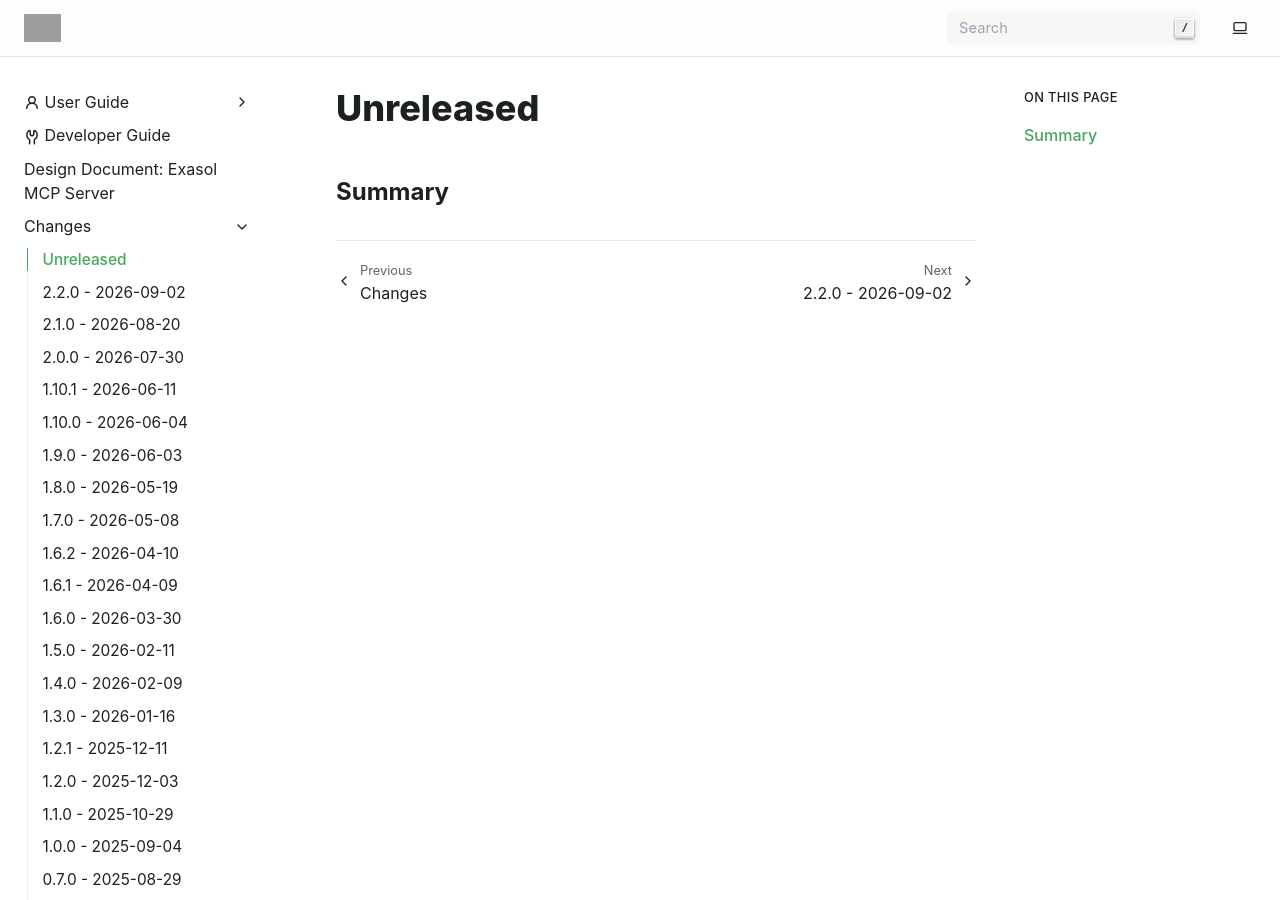
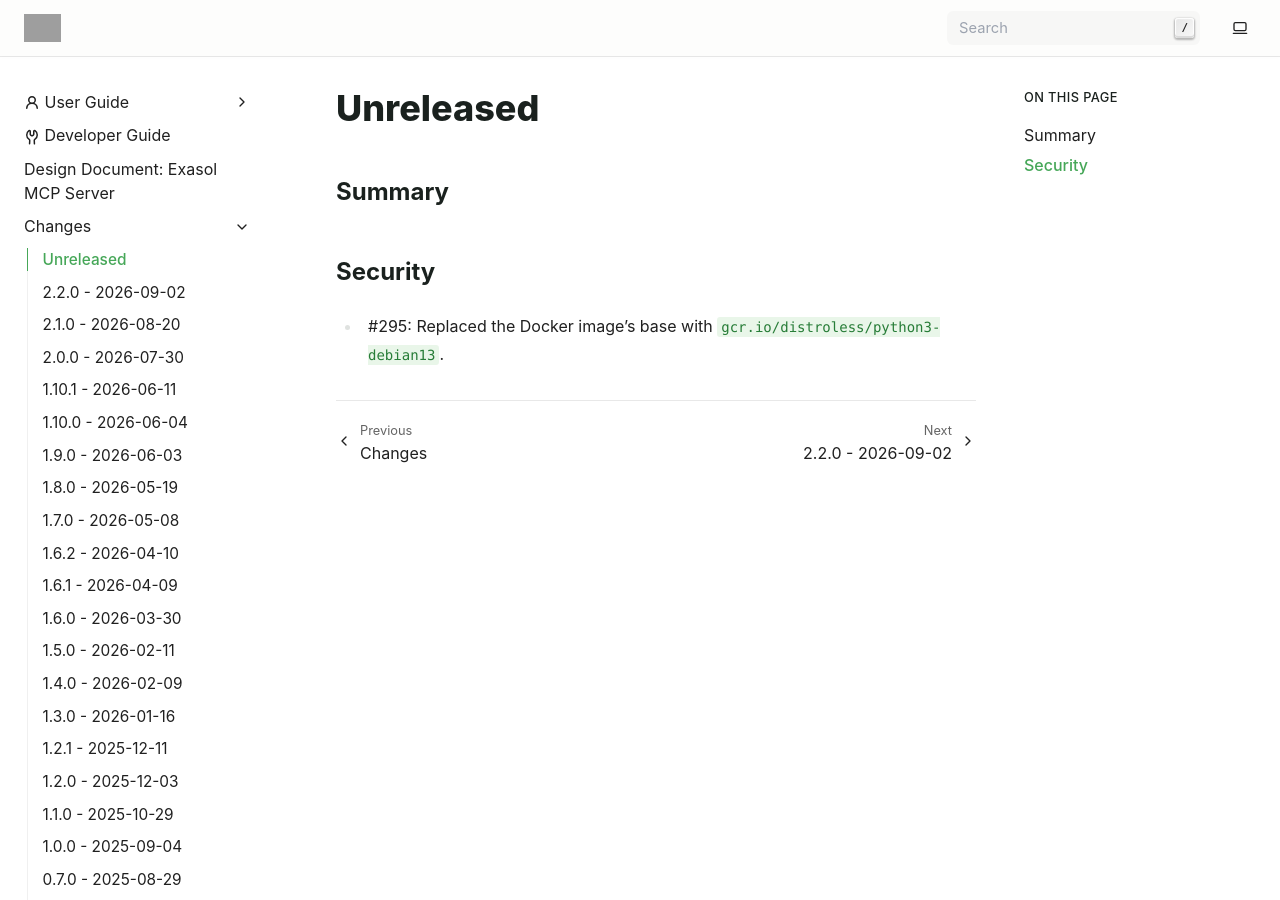
Before and after one commit to exasol/mcp-server, a Sphinx documentation site: the page built from doc/changes/unreleased.md, in a window 1280 px wide and 900 px high. Built offline with Sphinx 7.4.7, drawn with Linux system fonts in a browser that asks for light colours; grey boxes are pictures that could not be loaded.

Commit message:
Replaced the Docker image base with a distroless image (#296)
* #295: Replace Docker image base with distroless

Switches the runtime stage to gcr.io/distroless/python3-debian13:nonroot,
built from a python:3.13-slim-trixie venv. The final image no longer
ships a shell, package manager, or pip, shrinking the OS-level CVE
surface that recent Docker CVE-fix PRs had to chase. Also adds a
Dependabot docker-ecosystem watch, since distroless removes the
in-image apt-get upgrade patching path.

Co-Authored-By: Claude Sonnet 5 <noreply@anthropic.com>

* #295: Simplify Dockerfile comments

Rewords the distroless-related comments in plainer language
(removes "ABI/path compatibility", "shebangs", etc.).

Co-Authored-By: Claude Sonnet 5 <noreply@anthropic.com>

* #295: Remove venv's bundled pip from the distroless image

`python -m venv` installs its own copy of pip, which vendors its own
copies of msgpack and setuptools carrying known CVEs (GHSA-6v7p-g79w-8964,
CVE-2025-47273) -- the same ones the previous slim-based image's
`pip uninstall -y pip` step addressed. That step didn't carry over to
the distroless rewrite since distroless itself never has pip, but the
venv copied into it still did.

Confirmed via a Trivy scan on a real build (VM with Docker): before this
fix the image carried 2 HIGH findings (msgpack, setuptools); after, 0.

Co-Authored-By: Claude Sonnet 5 <noreply@anthropic.com>

* #295 Shortened changelog record

* #295: Add cooldown to Dependabot docker config

zizmor's dependabot-cooldown audit (run in CI's Audit Workflows job)
flags Dependabot updates without an explicit cooldown as insufficiently
conservative. Set a 7-day default cooldown for the docker ecosystem
entry added in 8ed26ba.

Co-Authored-By: Claude Sonnet 5 <noreply@anthropic.com>

---------

Co-authored-by: Claude Sonnet 5 <noreply@anthropic.com>

```diff
--- a/doc/changes/unreleased.md
+++ b/doc/changes/unreleased.md
@@ -1,3 +1,7 @@
 # Unreleased
 
 ## Summary
+
+## Security
+
+* #295: Replaced the Docker image's base with `gcr.io/distroless/python3-debian13`.
--- a/doc/user_guide/deployment.rst
+++ b/doc/user_guide/deployment.rst
@@ -59,7 +59,7 @@ Now create and run the Docker container.
         -e EXA_AUTH_BASE_URL=my_mcp_server \
         -e EXA_MCP_SETTINGS=/app/settings.json \
         -v local_path_to_settings.json:/app/settings.json \
-        exadockerci4/exasol-mcp-server:latest
+        exasol/mcp-server:latest
         --port 4896
 
 In this example, the server is configured to use the generic OAuth Proxy provider.
```
Also changed, not shown: 2 other files.
